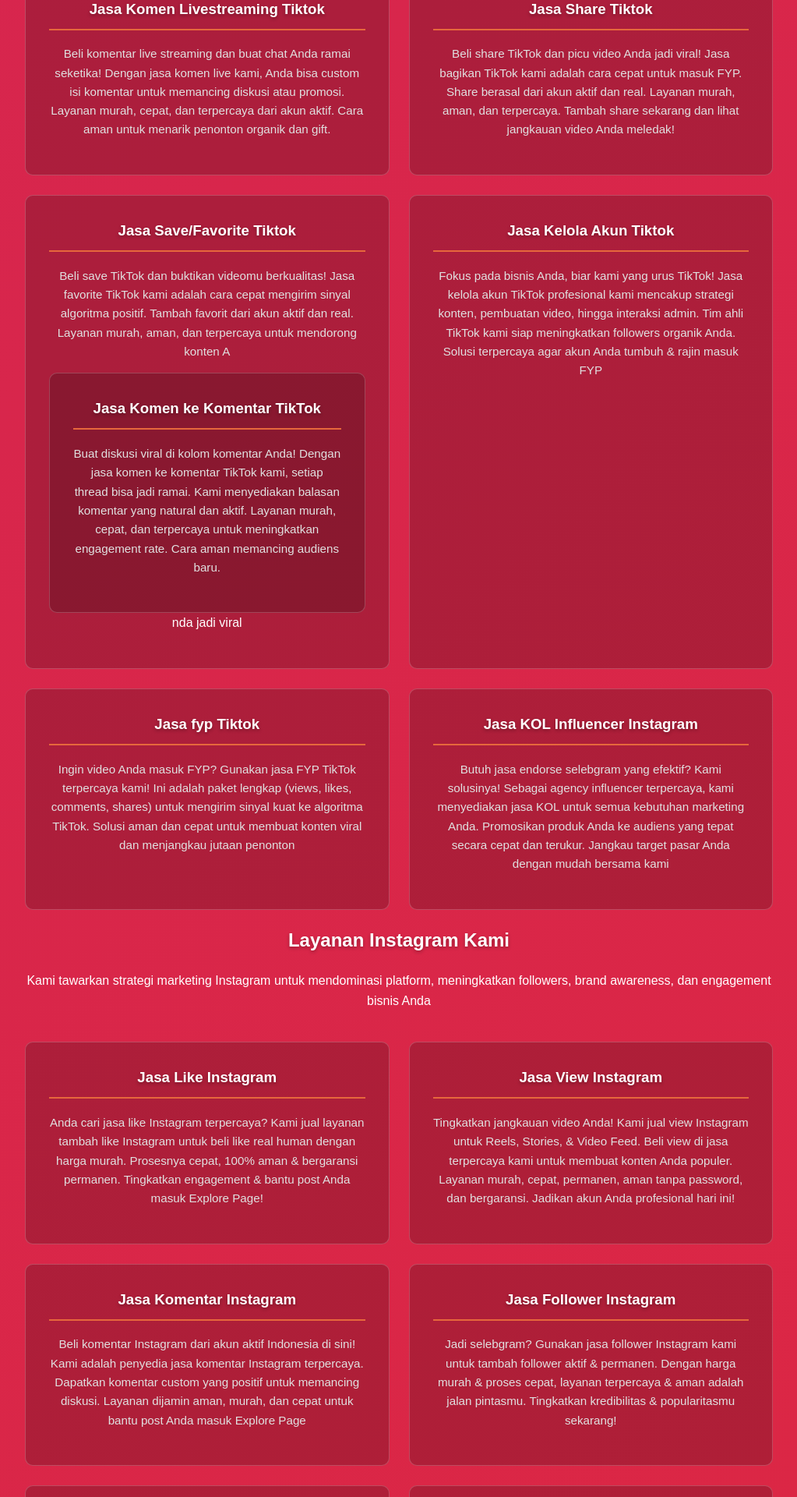
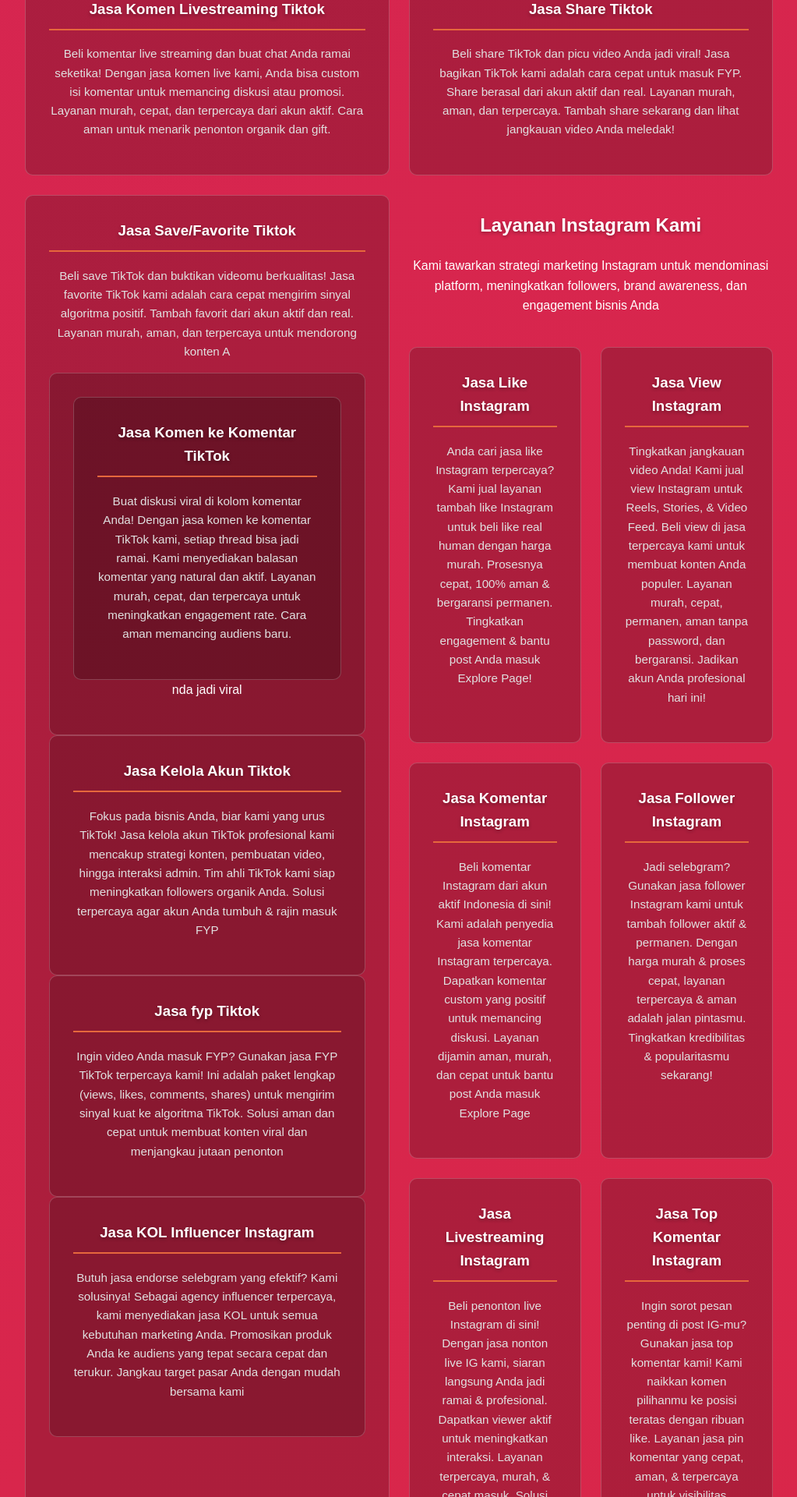
Before and after one commit to AzkaAtta/azkaatta.github.io, a Jekyll site: the page built from layanan.html, in a window 1280 px wide. Shown: the part 1422-3342 px from the top of the page at 78% size, without its empty margins (128-1151 px from the left). Built offline with Jekyll 4.4.1, drawn with Linux system fonts in a browser that asks for light colours.

Commit message:
Update layanan.html

```diff
--- a/layanan.html
+++ b/layanan.html
@@ -91,7 +91,10 @@
 	<div class="service-card">
       <h3>Jasa Save/Favorite Tiktok</h3>
       <p>Beli save TikTok dan buktikan videomu berkualitas! Jasa favorite TikTok kami adalah cara cepat mengirim sinyal algoritma positif. Tambah favorit dari akun aktif dan real. Layanan murah, aman, dan terpercaya untuk mendorong konten A<div class="service-card">
-  <h3>
+
+
+    <div class="service-card">
+   <h3>
     <a href="https://auradigital.id/layanan/jasa-komen-ke-komentar-tiktok/" style="color: white !important; text-decoration: none !important;">
       Jasa Komen ke Komentar TikTok
     </a>
```
